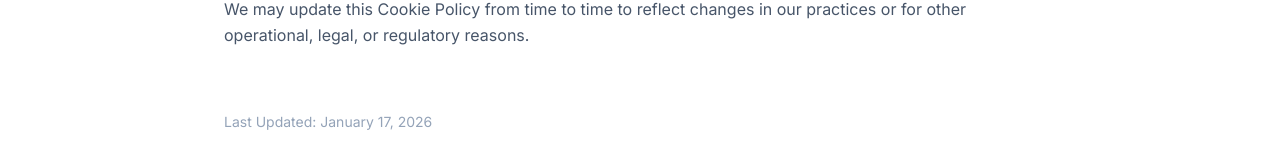
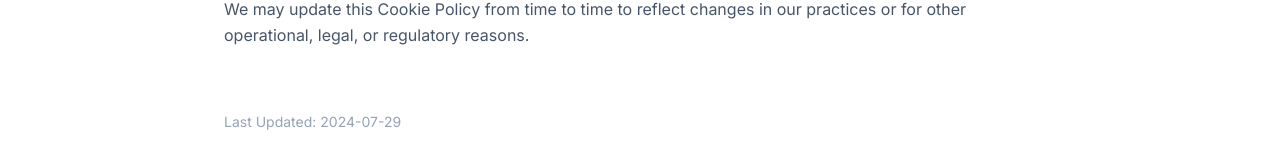
Before and after one commit to AvinashSharma26/HexaTrue---Professional-IT-Services, a React (Vite) app: page /cookie-policy in a window 1280 px wide. Shown: the part 803-952 px from the top of the page. Built offline with nearby package versions, Linux system fonts and the light colour scheme.

Commit message:
fix: Update policy last updated dates
Replaced dynamic date generation with a static date for Privacy Policy, Terms of Service, and Cookie Policy pages. This ensures consistency and allows for manual updates when policies are actually revised.

```diff
--- a/pages/CookiePolicy.tsx
+++ b/pages/CookiePolicy.tsx
@@ -1,3 +1,4 @@
+
 import React from 'react';
 
 const CookiePolicy: React.FC = () => {
@@ -47,7 +48,7 @@ const CookiePolicy: React.FC = () => {
           </section>
 
           <p className="text-sm text-slate-400 pt-8">
-            Last Updated: {new Date().toLocaleDateString('en-US', { year: 'numeric', month: 'long', day: 'numeric' })}
+            Last Updated: 2024-07-29
           </p>
         </div>
       </div>
--- a/pages/PrivacyPolicy.tsx
+++ b/pages/PrivacyPolicy.tsx
@@ -1,3 +1,4 @@
+
 import React from 'react';
 
 const PrivacyPolicy: React.FC = () => {
@@ -49,7 +50,7 @@ const PrivacyPolicy: React.FC = () => {
           </section>
 
           <p className="text-sm text-slate-400 pt-8">
-            Last Updated: {new Date().toLocaleDateString('en-US', { year: 'numeric', month: 'long', day: 'numeric' })}
+            Last Updated: 2024-07-29
           </p>
         </div>
       </div>
--- a/pages/TermsOfService.tsx
+++ b/pages/TermsOfService.tsx
@@ -1,3 +1,4 @@
+
 import React from 'react';
 
 const TermsOfService: React.FC = () => {
@@ -50,7 +51,7 @@ const TermsOfService: React.FC = () => {
           </section>
 
           <p className="text-sm text-slate-400 pt-8">
-            Last Updated: {new Date().toLocaleDateString('en-US', { year: 'numeric', month: 'long', day: 'numeric' })}
+            Last Updated: 2024-07-29
           </p>
         </div>
       </div>
```
